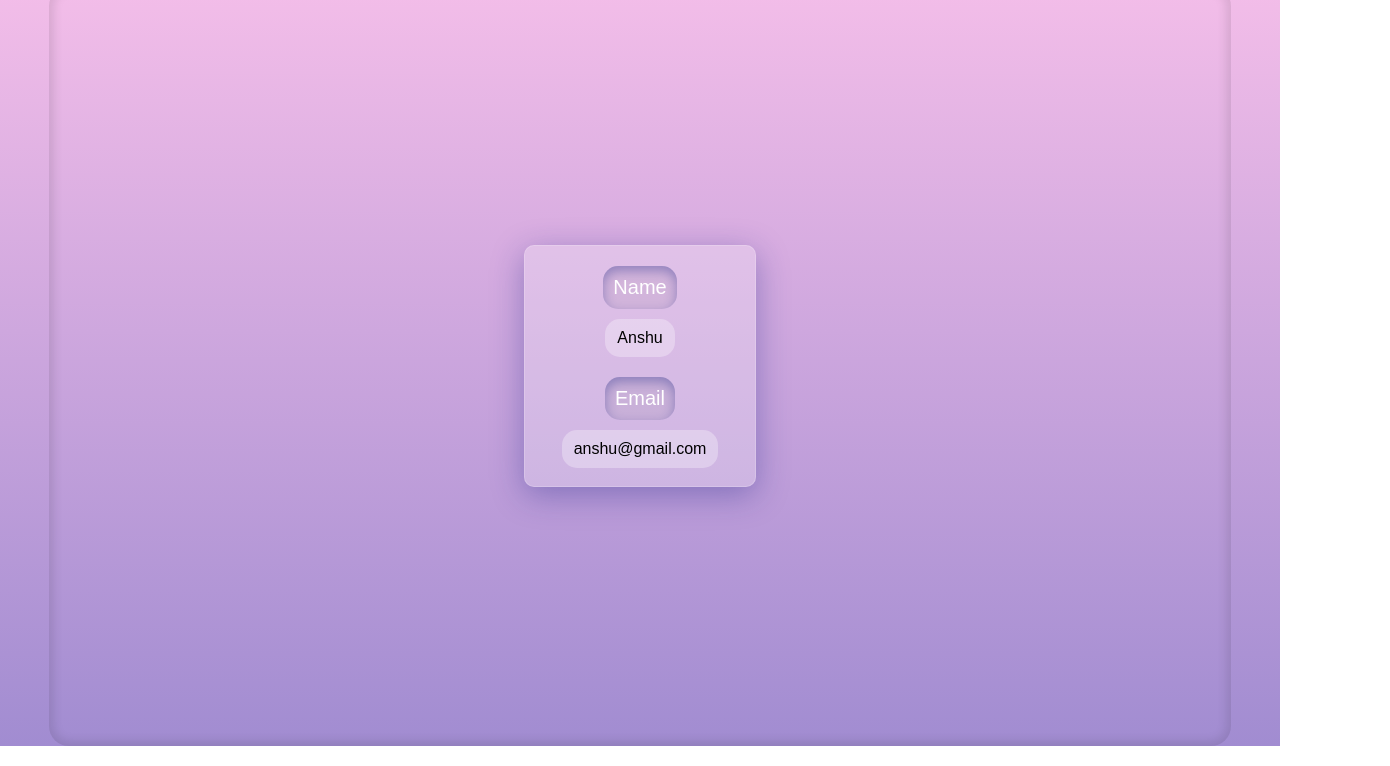
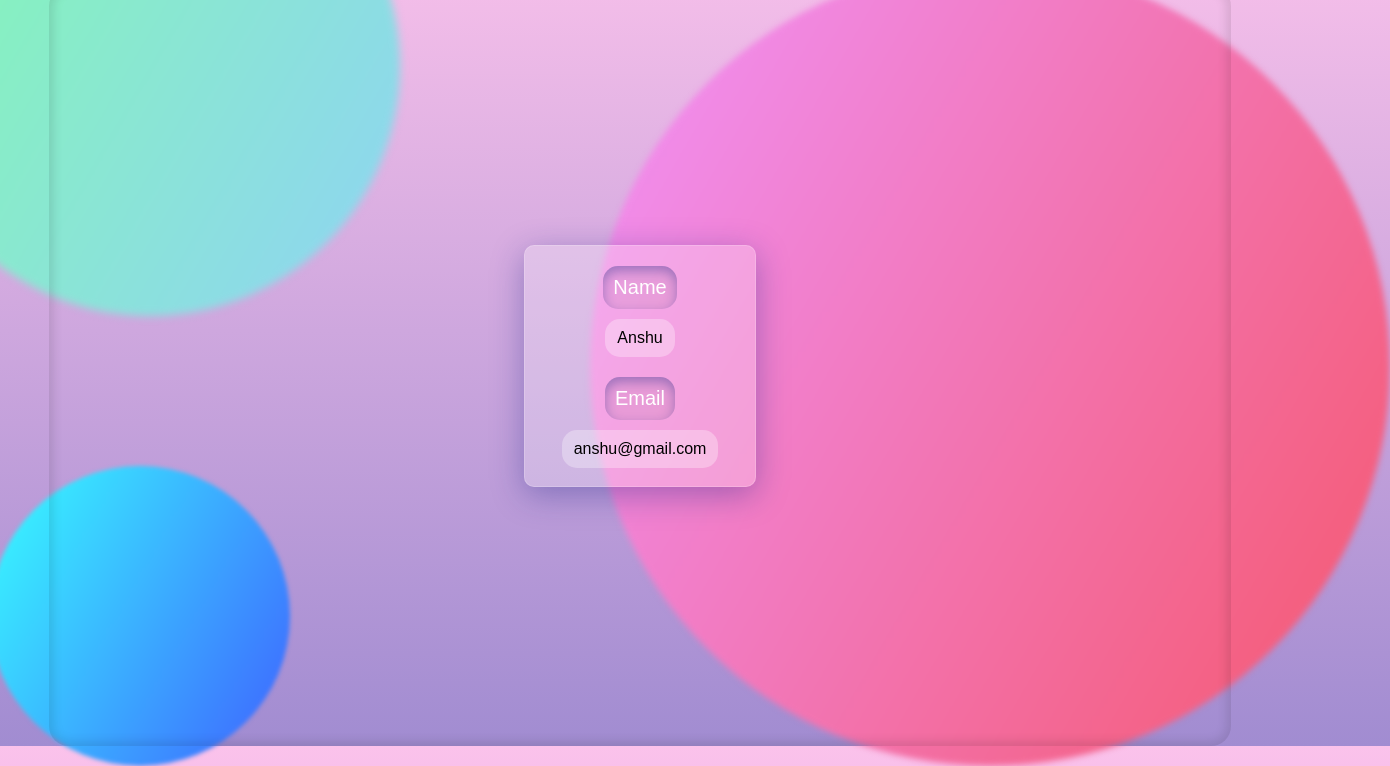
Before and after one commit to ImAnshuJoshi/API_FETCH_DATA, a plain HTML site: page index.html in a window 1280 px wide. Shown: the part 84-850 px from the top of the page, 1390 px wide, since content can reach past the window. Drawn offline with Linux system fonts and the light colour scheme; no server answers.

Commit message:
changed background

```diff
--- a/index.css
+++ b/index.css
@@ -71,3 +71,40 @@ body{
   align-items: center;
   text-align: center;
 }
+.circle1,
+.circle2,
+.circle3,
+.circle4 {
+  position: absolute;
+  border-radius: 50%;
+}
+
+.circle1 {
+  background-image: linear-gradient(120deg, #84fab0 0%, #8fd3f4 100%);
+  width: 500px;
+  height: 500px;
+  top: -100px;
+  left: -100px;
+  z-index: -2;
+  filter: blur(4px);
+}
+
+.circle2 {
+  background-image: linear-gradient(120deg, #f093fb 0%, #f5576c 100%);
+  width: 800px;
+  height: 800px;
+  /* bottom: -150px; */
+  right: -110px;
+  z-index: -2;
+  filter: blur(3px);
+}
+
+.circle3 {
+  background-image: linear-gradient(120deg, #38ffff 0%, #3e61ff 100%);
+  width: 300px;
+  height: 300px;
+  bottom: -50px;
+  left: -10px;
+  z-index: -2;
+  filter: blur(2px);
+}
--- a/index.html
+++ b/index.html
@@ -10,8 +10,9 @@
 <body>
     <div class="heading">Monsters</div>
     <div class="container">
-        <!-- <div class="circle1"></div>
-        <div class="circle2"></div> -->
+        <div class="circle1 circle"></div>
+        <div class="circle2 circle"></div>
+        <div class="circle3 circle"></div>
         <div class="card">
             <div class="name">Name</div>
             <div class="name-content">Anshu</div>
```
